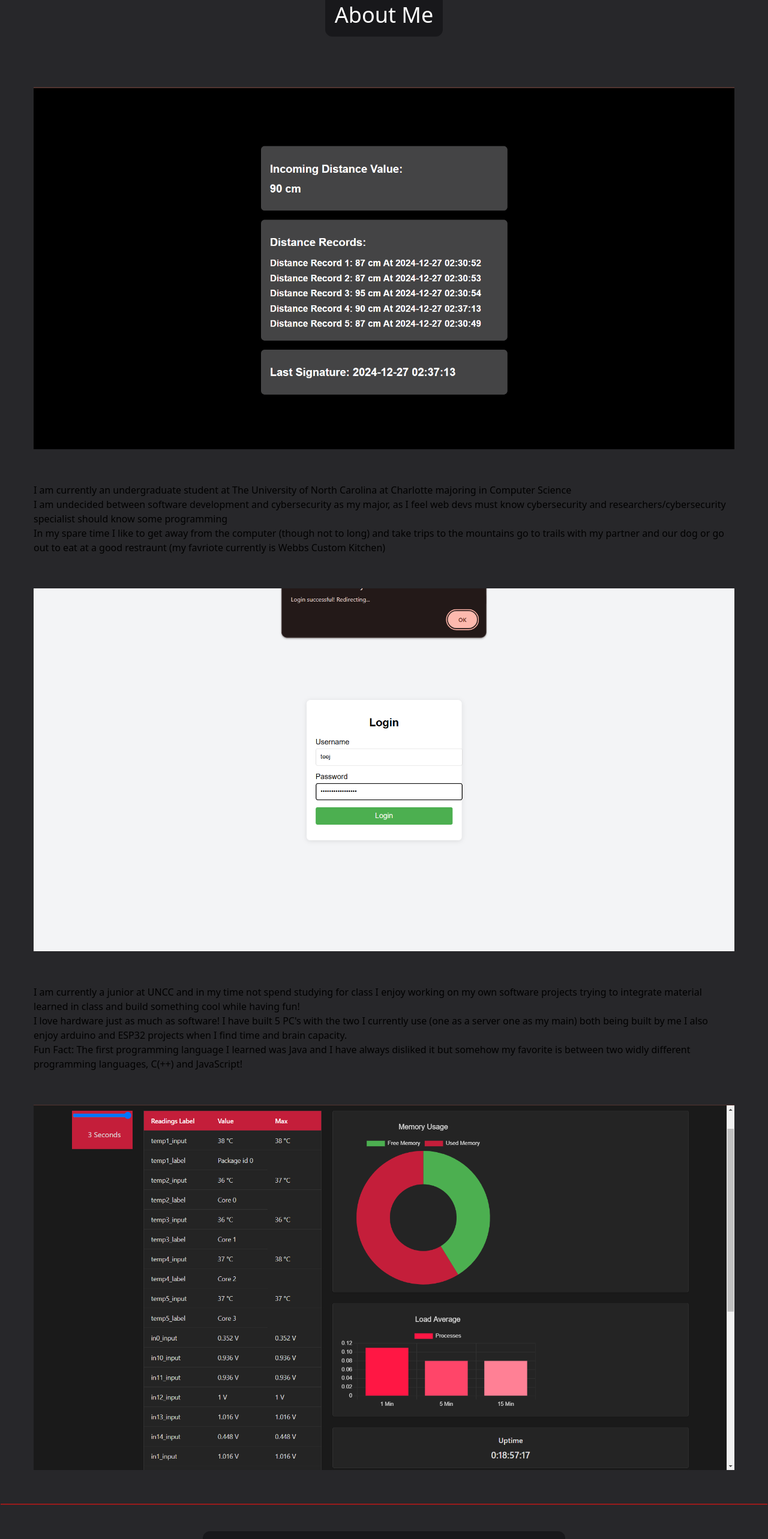
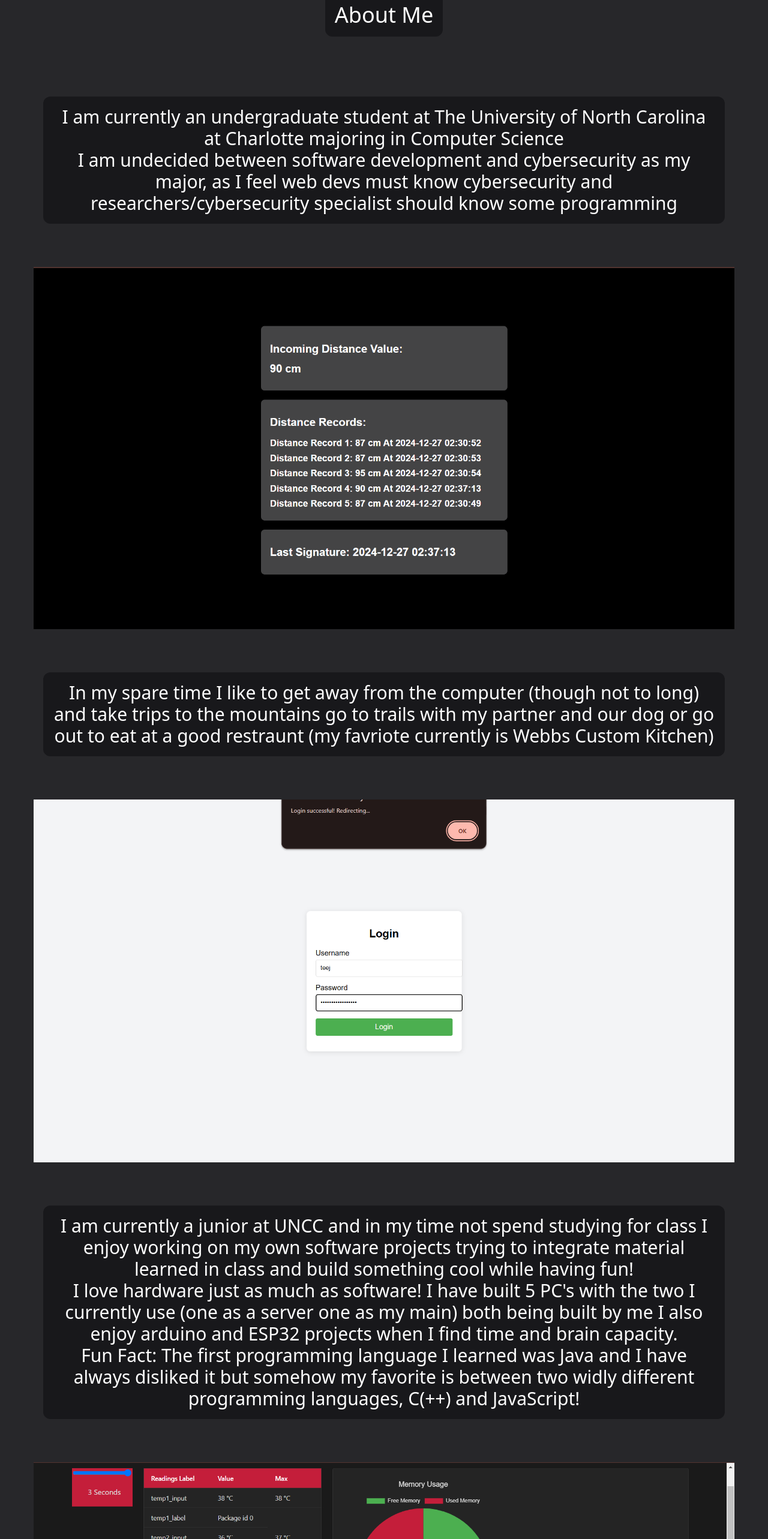
Before and after one commit to TeejMcSteez/WebsiteRebuild, a SvelteKit app in the folder client/: page / in a window 1280 px wide. Shown: the part 974-3540 px from the top of the page at 60% size. Built offline with nearby package versions, Linux system fonts and the light colour scheme.

Commit message:
Updated frontend UI a bit more

```diff
--- a/client/src/routes/+page.svelte
+++ b/client/src/routes/+page.svelte
@@ -28,7 +28,7 @@
                 entries.forEach(entry => {
                     if (entry.isIntersecting) {
                         animate(entry.target, { opacity: [0, 1], y: [50, 0] }, { duration: Math.random()}); // Random duration to make it feel more natural
-                        if (entry.target === sections[5]) {
+                        if (entry.target === sections[1]) {
                             typeAbout();
                         }
                         observer.unobserve(entry.target);
@@ -104,35 +104,44 @@
     </section>
 
     <section bind:this={sections[2]} style="opacity: 0;" class="min-w-screen min-h-screen m-5 p-2 flex flex-col items-center justify-center">
-            <!-- Pictures in scroll sections with the picture section being its own section -->
+
             <section bind:this={sections[3]} style="opacity: 0;" class="m-5 p-2 m-w-80 m-h-80">
+                <div class="text-white p-4 m-4 text-center text-3xl bg-zinc-900 rounded-xl">
+                    <h2>I am currently an undergraduate student at The University of North Carolina at Charlotte majoring in Computer Science</h2>
+                    <h2>I am undecided between software development and cybersecurity as my major, as  I feel web devs must know cybersecurity and researchers/cybersecurity specialist should know some programming</h2>
+                </div>
+            </section>
+
+            <section bind:this={sections[4]} style="opacity: 0;" class="m-5 p-2 m-w-80 m-h-80">
                 <img src={distanceDoorSesnsor} alt="Door Sensor">
             </section>
 
-            <section bind:this={sections[4]} style="opacity: 0;" class="m-5 p-2 m-w-80 m-h-80">
-                <h2>I am currently an undergraduate student at The University of North Carolina at Charlotte majoring in Computer Science</h2>
-                <h2>I am undecided between software development and cybersecurity as my major, as  I feel web devs must know cybersecurity and researchers/cybersecurity specialist should know some programming</h2>
-                <h2>In my spare time I like to get away from the computer (though not to long) and take trips to the mountains go to trails with my partner and our dog or go out to eat at a good restraunt (my favriote currently is Webbs Custom Kitchen)</h2>
+            <section bind:this={sections[5]} style="opacity: 0;" class="m-5 p-2 m-w-80 m-h-80">
+                <div class="text-white p-4 m-4 text-center text-3xl bg-zinc-900 rounded-xl">
+                    <h2>In my spare time I like to get away from the computer (though not to long) and take trips to the mountains go to trails with my partner and our dog or go out to eat at a good restraunt (my favriote currently is Webbs Custom Kitchen)</h2>
+                </div>
             </section>
 
-            <section bind:this={sections[5]} style="opacity: 0;" class="m-5 p-2 m-w-80 m-h-80">
+            <section bind:this={sections[6]} style="opacity: 0;" class="m-5 p-2 m-w-80 m-h-80">
                 <img src={loginSucc} alt="Successful Login">
             </section>
 
-            <section bind:this={sections[6]} style="opacity: 0;" class="m-5 p-2 m-w-80 m-h-80">
-                <h2>I am currently a junior at UNCC and in my time not spend studying for class I enjoy working on my own software projects trying to integrate material learned in class and build something cool while having fun!</h2>
-                <h2>I love hardware just as much as software! I have built 5 PC's with the two I currently use (one as a server one as my main) both being built by me I also enjoy arduino and ESP32 projects when I find time and brain capacity.</h2>
-                <h2>Fun Fact: The first programming language I learned was Java and I have always disliked it but somehow my favorite is between two widly different programming languages, C(++) and JavaScript!</h2>
+            <section bind:this={sections[7]} style="opacity: 0;" class="m-5 p-2 m-w-80 m-h-80">
+                <div class="text-white p-4 m-4 text-center text-3xl bg-zinc-900 rounded-xl">
+                    <h2>I am currently a junior at UNCC and in my time not spend studying for class I enjoy working on my own software projects trying to integrate material learned in class and build something cool while having fun!</h2>
+                    <h2>I love hardware just as much as software! I have built 5 PC's with the two I currently use (one as a server one as my main) both being built by me I also enjoy arduino and ESP32 projects when I find time and brain capacity.</h2>
+                    <h2>Fun Fact: The first programming language I learned was Java and I have always disliked it but somehow my favorite is between two widly different programming languages, C(++) and JavaScript!</h2>
+                </div>
             </section>
 
-            <section bind:this={sections[7]} style="opacity: 0;" class="m-5 p-2 m-w-80 m-h-80">
+            <section bind:this={sections[8]} style="opacity: 0;" class="m-5 p-2 m-w-80 m-h-80">
                 <img src={exampleSRSM} alt="SRSM">
             </section>
     </section>
 
     <div id="line" class="m-px p-px bg-red-800 min-w-screen"></div>
 
-    <section bind:this={sections[8]} style="opacity: 0;" class="m-5 p-2 flex flex-col items-center justify-center">
+    <section bind:this={sections[9]} style="opacity: 0;" class="m-5 p-2 flex flex-col items-center justify-center">
         <div id="footer" class="m-4 p-4 bg-zinc-900 rounded-xl text-white text-center text-xl">
             <h2>Thank you for visiting my website!</h2>
             <h2>Feel free to check out my contact page for more information!</h2>
```
